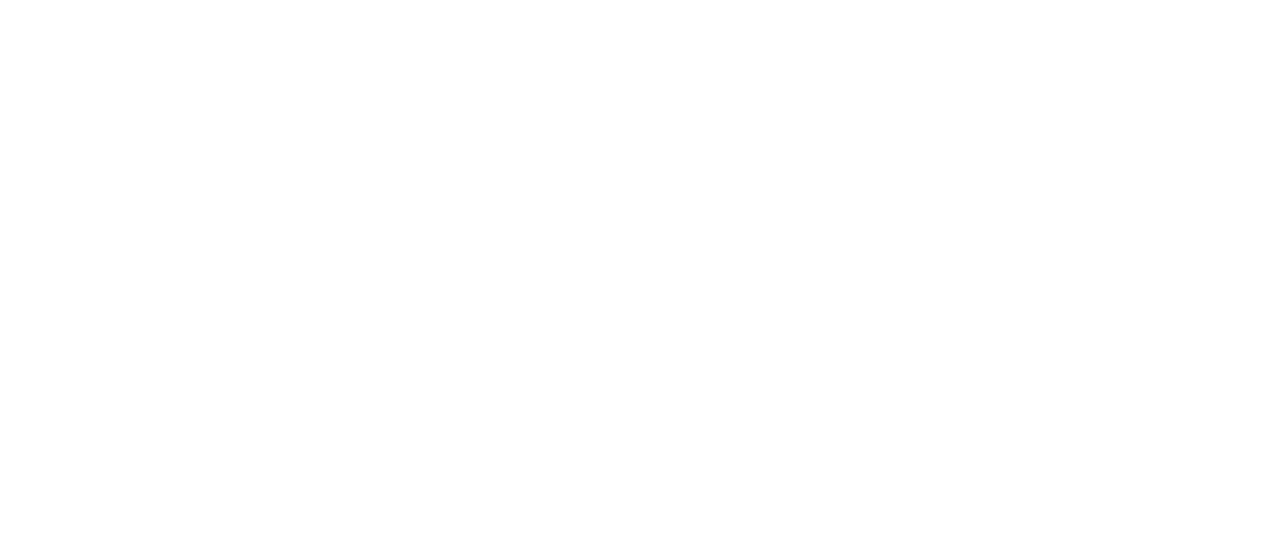
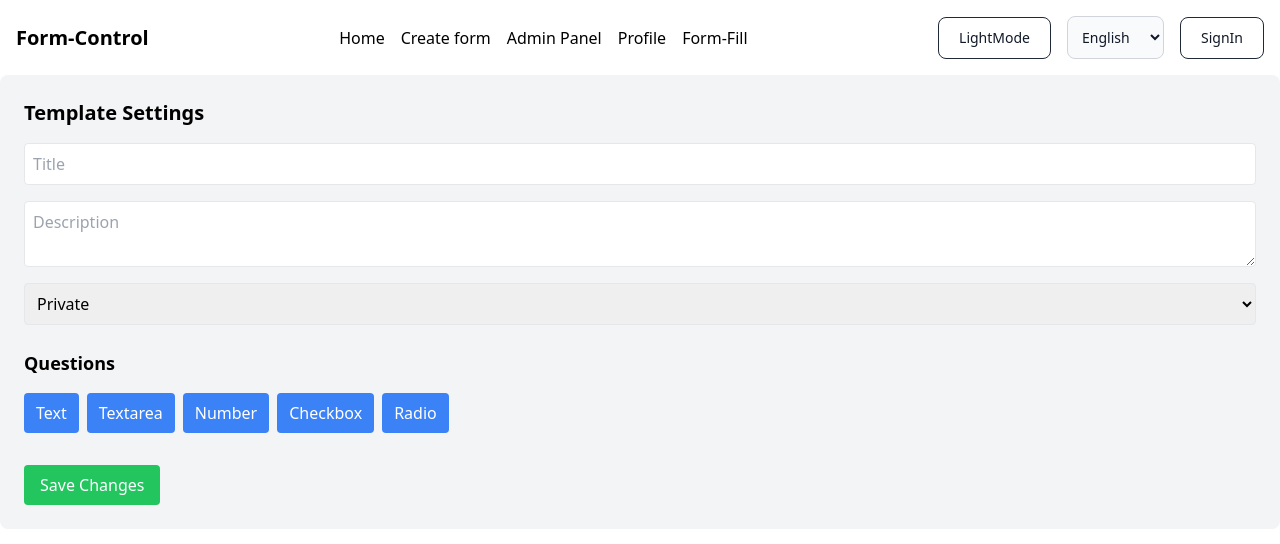
Before and after one commit to santonssss/form-control, a React (Create React App) app: page /create-form in a window 1280 px wide. Before the commit this address had no page. Shown: the top 544 px of the page. Built offline with nearby package versions, Linux system fonts and the light colour scheme.

Commit message:
add create form

```diff
--- a/package.json
+++ b/package.json
@@ -3,6 +3,9 @@
   "version": "0.1.0",
   "private": true,
   "dependencies": {
+    "@dnd-kit/core": "^6.3.0",
+    "@dnd-kit/modifiers": "^9.0.0",
+    "@dnd-kit/sortable": "^10.0.0",
     "@testing-library/jest-dom": "^5.17.0",
     "@testing-library/react": "^13.4.0",
     "@testing-library/user-event": "^13.5.0",
@@ -13,6 +16,7 @@
     "@types/react-router-dom": "^5.3.3",
     "i18next": "^24.0.2",
     "react": "^18.3.1",
+    "react-beautiful-dnd": "^13.1.1",
     "react-dom": "^18.3.1",
     "react-i18next": "^15.1.3",
     "react-router-dom": "^7.0.1",
--- a/src/App.tsx
+++ b/src/App.tsx
@@ -1,11 +1,13 @@
 import React from "react";
 import { Route, Routes } from "react-router-dom";
 import MainPage from "./Pages/MainPage";
+import CreateForm from "./Pages/CreateForm";
 
 function App() {
   return (
     <Routes>
       <Route path="/" element={<MainPage />} />
+      <Route path="/create-form" element={<CreateForm />} />
     </Routes>
   );
 }
--- a/src/Components/Header.tsx
+++ b/src/Components/Header.tsx
@@ -43,7 +43,7 @@
             {(t as any)("Home")}
           </Link>
           <Link
-            to="/create"
+            to="/create-form"
             className="hover:text-gray-300 text-black dark:text-white"
           >
             {(t as any)("Create-Form")}
--- /dev/null
+++ b/src/Components/Question.tsx
@@ -0,0 +1,9 @@
+import React from "react";
+
+type Props = {};
+
+const Question = (props: Props) => {
+  return <div>Question</div>;
+};
+
+export default Question;
--- /dev/null
+++ b/src/Components/SortableItem.tsx
@@ -0,0 +1,45 @@
+import React, { useMemo, useContext } from "react";
+import { useSortable } from "@dnd-kit/sortable";
+import { CSS } from "@dnd-kit/utilities";
+
+const SortableItemContext = React.createContext<any>(null);
+
+export const SortableItem = ({
+  id,
+  children,
+}: {
+  id: string;
+  children: React.ReactNode;
+}) => {
+  const {
+    attributes,
+    listeners,
+    setNodeRef,
+    transform,
+    transition,
+    isDragging,
+  } = useSortable({ id });
+
+  const style = useMemo(
+    () => ({
+      transform: CSS.Translate.toString(transform),
+      transition,
+      opacity: isDragging ? 0.5 : 1,
+    }),
+    [transform, transition, isDragging]
+  );
+
+  return (
+    <SortableItemContext.Provider value={{ attributes, listeners }}>
+      <li
+        ref={setNodeRef}
+        {...listeners}
+        {...attributes}
+        style={style}
+        className="sortable-item p-4 bg-white dark:bg-gray-700 border border-gray-300 dark:border-gray-600 rounded-lg cursor-pointer"
+      >
+        {children}
+      </li>
+    </SortableItemContext.Provider>
+  );
+};
--- /dev/null
+++ b/src/Components/TemplateSettings.tsx
@@ -0,0 +1,151 @@
+import React, { useState } from "react";
+import {
+  DndContext,
+  useSensor,
+  useSensors,
+  PointerSensor,
+  KeyboardSensor,
+  DragEndEvent,
+} from "@dnd-kit/core";
+import {
+  SortableContext,
+  arrayMove,
+  sortableKeyboardCoordinates,
+} from "@dnd-kit/sortable";
+import { useTranslation } from "react-i18next";
+import { SortableItem } from "./SortableItem";
+import { Question } from "../types/types";
+
+type Props = {
+  onSave: (data: {
+    title: string;
+    description: string;
+    accessType: string;
+    questions: Question[];
+  }) => void;
+  initialData?: {
+    title: string;
+    description: string;
+    accessType: string;
+    questions: Question[];
+  };
+};
+
+const TemplateSettings: React.FC<Props> = ({ onSave, initialData }) => {
+  const { t } = useTranslation();
+  const [title, setTitle] = useState(initialData?.title || "");
+  const [description, setDescription] = useState(
+    initialData?.description || ""
+  );
+  const [accessType, setAccessType] = useState(
+    initialData?.accessType || "private"
+  );
+  const [questions, setQuestions] = useState<Question[]>(
+    initialData?.questions || []
+  );
+
+  const sensors = useSensors(
+    useSensor(PointerSensor),
+    useSensor(KeyboardSensor, { coordinateGetter: sortableKeyboardCoordinates })
+  );
+
+  const handleDragEnd = ({ active, over }: DragEndEvent) => {
+    if (over && active.id !== over.id) {
+      const activeIndex = questions.findIndex((q) => q.id === active.id);
+      const overIndex = questions.findIndex((q) => q.id === over.id);
+      setQuestions((prev) => arrayMove(prev, activeIndex, overIndex));
+    }
+  };
+
+  const handleAddQuestion = (type: Question["type"]) => {
+    const newQuestion: Question = {
+      id: Date.now().toString(),
+      type,
+      title: (t as any)("NewQuestion"),
+      description: "",
+      options:
+        type === "checkbox" || type === "radio"
+          ? [{ value: "", checked: false }]
+          : [],
+    };
+    setQuestions((prev) => [...prev, newQuestion]);
+  };
+
+  const handleSave = () => {
+    onSave({ title, description, accessType, questions });
+  };
+
+  return (
+    <div className="p-6 bg-gray-100 dark:bg-gray-800 rounded-lg">
+      <h2 className="text-xl font-bold dark:text-white">
+        {(t as any)("TemplateSettings")}
+      </h2>
+
+      <div className="mt-4 space-y-4">
+        <input
+          type="text"
+          placeholder={(t as any)("Title")}
+          value={title}
+          onChange={(e) => setTitle(e.target.value)}
+          className="block w-full p-2 border rounded dark:bg-gray-700 dark:text-white"
+        />
+        <textarea
+          placeholder={(t as any)("Description")}
+          value={description}
+          onChange={(e) => setDescription(e.target.value)}
+          className="block w-full p-2 border rounded dark:bg-gray-700 dark:text-white"
+        ></textarea>
+      </div>
+
+      <select
+        value={accessType}
+        onChange={(e) => setAccessType(e.target.value)}
+        className="mt-4 p-2 border rounded w-full dark:bg-gray-700 dark:text-white"
+      >
+        <option value="private">{(t as any)("Private")}</option>
+        <option value="public">{(t as any)("Public")}</option>
+      </select>
+
+      <div className="mt-6">
+        <h3 className="text-lg font-bold dark:text-white">
+          {(t as any)("Questions")}
+        </h3>
+
+        <div className="flex space-x-2 my-4">
+          {["text", "textarea", "number", "checkbox", "radio"].map((type) => (
+            <button
+              key={type}
+              onClick={() => handleAddQuestion(type as Question["type"])}
+              className="px-3 py-2 bg-blue-500 text-white rounded hover:bg-blue-600"
+            >
+              {(t as any)(type)}
+            </button>
+          ))}
+        </div>
+
+        <DndContext sensors={sensors} onDragEnd={handleDragEnd}>
+          <SortableContext items={questions.map((q) => q.id)}>
+            <ul className="space-y-2">
+              {questions.map((question) => (
+                <SortableItem key={question.id} id={question.id}>
+                  <div className="p-4 border rounded bg-white dark:bg-gray-700 dark:text-white">
+                    <strong>{question.title}</strong>
+                    <p>{question.description || (t as any)("NoDescription")}</p>
+                  </div>
+                </SortableItem>
+              ))}
+            </ul>
+          </SortableContext>
+        </DndContext>
+      </div>
+      <button
+        onClick={handleSave}
+        className="mt-4 px-4 py-2 bg-green-500 text-white rounded hover:bg-green-600"
+      >
+        {(t as any)("SaveChanges")}
+      </button>
+    </div>
+  );
+};
+
+export default TemplateSettings;
--- /dev/null
+++ b/src/Pages/CreateForm.tsx
@@ -0,0 +1,25 @@
+import React from "react";
+import Header from "../Components/Header";
+import TemplateSettings from "../Components/TemplateSettings";
+
+type Props = {};
+
+const CreateForm = (props: Props) => {
+  const handleSaveSettings = (settings: {
+    title: string;
+    description: string;
+    accessType: string;
+  }) => {
+    console.log("Сохранённые настройки шаблона:", settings);
+  };
+  return (
+    <div className="dark:bg-gray-700 ">
+      <Header />
+      <div className="max-w-screen-xl mr-auto ml-auto">
+        <TemplateSettings onSave={handleSaveSettings} />
+      </div>
+    </div>
+  );
+};
+
+export default CreateForm;
--- a/src/locales/en/en.json
+++ b/src/locales/en/en.json
@@ -19,5 +19,20 @@
   "TagsCloud": "Tags Cloud",
   "FooterCopy": "Copyright",
   "FooterRights": "All rights reserved",
-  "FooterContact": "Contact me"
+  "FooterContact": "Contact me",
+  "TemplateSettings": "Template Settings",
+  "Title": "Title",
+  "Description": "Description",
+  "Private": "Private",
+  "Public": "Public",
+  "Questions": "Questions",
+  "SaveChanges": "Save Changes",
+  "NewQuestion": "New Question",
+  "text": "Text",
+  "textarea": "Textarea",
+  "number": "Number",
+  "checkbox": "Checkbox",
+  "radio": "Radio",
+  "NoDescription": "No description available",
+  "MaximumQuestionsReached": "You can add up to 4 questions of this type."
 }
--- a/src/locales/ru/ru.json
+++ b/src/locales/ru/ru.json
@@ -19,5 +19,20 @@
   "TagsCloud": "Облако тегов",
   "FooterCopy": "Авторское право",
   "FooterRights": "Все права защищены",
-  "FooterContact": "Свяжитесь со мной"
+  "FooterContact": "Свяжитесь со мной",
+  "TemplateSettings": "Настройки шаблона",
+  "Title": "Название",
+  "Description": "Описание",
+  "Private": "Приватный",
+  "Public": "Публичный",
+  "Questions": "Вопросы",
+  "SaveChanges": "Сохранить изменения",
+  "NewQuestion": "Новый вопрос",
+  "text": "Текст",
+  "textarea": "Текстовое поле",
+  "number": "Число",
+  "checkbox": "Флажок",
+  "radio": "Переключатель",
+  "NoDescription": "Описание отсутствует",
+  "MaximumQuestionsReached": "Вы можете добавить не более 4 вопросов данного типа."
 }
--- /dev/null
+++ b/src/react-beautiful-dnd.d.ts
@@ -0,0 +1 @@
+declare module "react-beautiful-dnd";
--- /dev/null
+++ b/src/types/types.ts
@@ -0,0 +1,7 @@
+export type Question = {
+  id: string;
+  type: "text" | "textarea" | "number" | "checkbox" | "radio";
+  title: string;
+  description: string;
+  options: { value: string; checked: boolean }[];
+};
--- /dev/null
+++ b/src/utils/functions.ts
@@ -0,0 +1 @@
+export const func = () => {};
```
Also changed, not shown: 1 other file (tests, documents, lock files or other folders).
